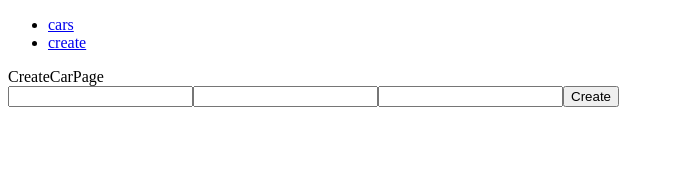
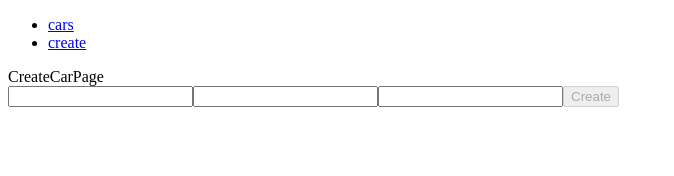
Before and after one commit to zoriana668/my-react-2026, a React (Vite) app: page /cars/create in a window 1280 px wide. Shown: the top 176 px of the page, without its empty margins (0-674 px from the left). Built offline with nearby package versions, Linux system fonts and the light colour scheme.

Commit message:
updates - Joi validator

```diff
--- a/src/components/CreateFormComponent/CreateFormComponent.tsx
+++ b/src/components/CreateFormComponent/CreateFormComponent.tsx
@@ -1,4 +1,6 @@
 import {useForm} from "react-hook-form";
+import {carValidator} from "../../validators/car.validator.ts";
+import {joiResolver} from "@hookform/resolvers/joi";
 
 interface IFormProps {
     brand: string,
@@ -8,7 +10,7 @@ interface IFormProps {
 
 const CreateFormComponent = () => {
 
-    const {handleSubmit, register} = useForm<IFormProps>();
+    const {handleSubmit, register, formState: {errors, isValid}} = useForm<IFormProps>({mode: 'all', resolver: joiResolver(carValidator)});
 
     const customHandler = (formDataProps:IFormProps) => {
         console.log(formDataProps)
@@ -20,7 +22,7 @@ const CreateFormComponent = () => {
                 <input type='text' {...register('brand')}/>
                 <input type='number' {...register('price')}/>
                 <input type='number' {...register('year')}/>
-                <button>Create</button>
+                <button disabled={!isValid}>Create</button>
             </form>
         </div>
     );
--- a/src/validators/car.validator.ts
+++ b/src/validators/car.validator.ts
@@ -1,3 +1,11 @@
 import Joi from "joi";
 
-const carValidator = Joi.object({})
+export const carValidator = Joi.object({
+    brand: Joi.string().pattern(/^[a-zA-Zа-яА-ЯёЁіІїЇєЄҐґ]+$/)
+                     .min(1)
+                     .max(20)
+                     .required(),
+
+    price: Joi.number().min(0).max(1000000).required(),
+    year: Joi.number().min(1990).max(2026).required()
+});
```
